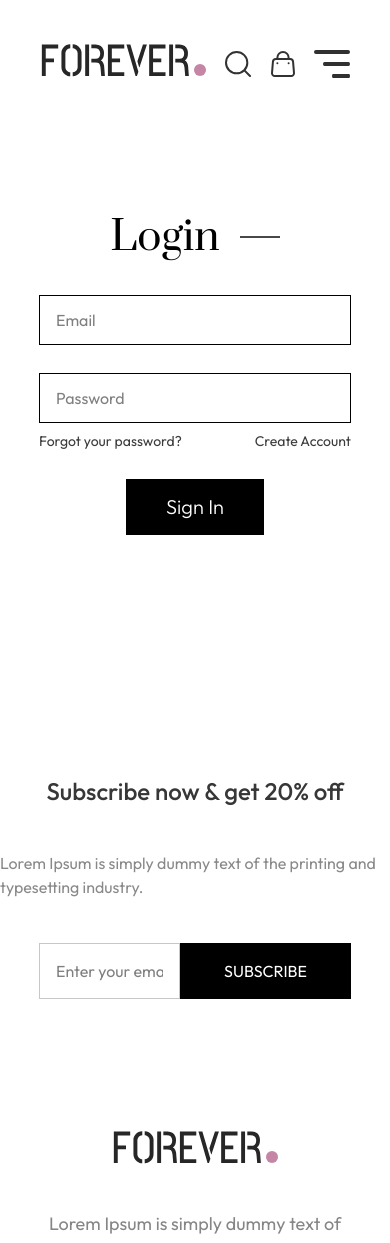
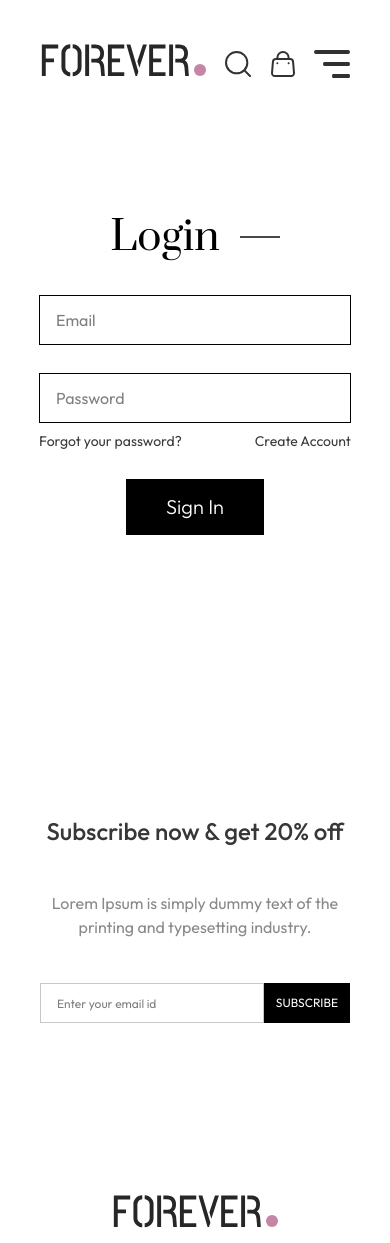
Before and after one commit to bimasenaadji/forever-app, a React (Vite) app: page /login in a window 390 px wide. Shown: the top 1243 px of the page. Built offline with nearby package versions, Linux system fonts and the light colour scheme.

Commit message:
fix(subcsribe): fix responsive component

```diff
--- a/src/components/ui/SubscribeForm.jsx
+++ b/src/components/ui/SubscribeForm.jsx
@@ -3,23 +3,23 @@ import React from "react";
 const SubscribeForm = ({ className = "" }) => {
   return (
     <div
-      className={`flex flex-col gap-y-11 justify-center items-center ${className}`}
+      className={`p-10 sm:p-14 md:p-16 lg:w-3/4 xl:w-3/6 flex flex-col gap-y-11 justify-center items-center mx-auto ${className}`}
     >
       <h2 className="font-medium text-2xl text-featured">
         Subscribe now & get 20% off
       </h2>
-      <p className="font-normal text-base text-featured-desc">
+      <p className="font-normal text-base text-featured-desc text-center">
         Lorem Ipsum is simply dummy text of the printing and typesetting
         industry.{" "}
       </p>
-      <form className="w-[80%] flex mx-auto">
+      <form className="w-full h-10 sm:h-12 md:h-14  lg:h-16 flex mx-auto items-center">
         <input
-          className="h-[56px] p-4 w-full border border-border-input"
+          className="text-[12px] sm:text-sm md:text-base lg:text-lg p-4 h-full w-full border border-border-input "
           type="text"
           placeholder="Enter your email id"
         />
         <button
-          className="py-4 px-11 uppercase bg-black text-white"
+          className="text-[12px] sm:text-sm sm:px-6 md:text-base md:px-8 lg:text-lg lg:px-12 h-full px-3  uppercase bg-black text-white"
           type="button"
         >
           Subscribe
```
